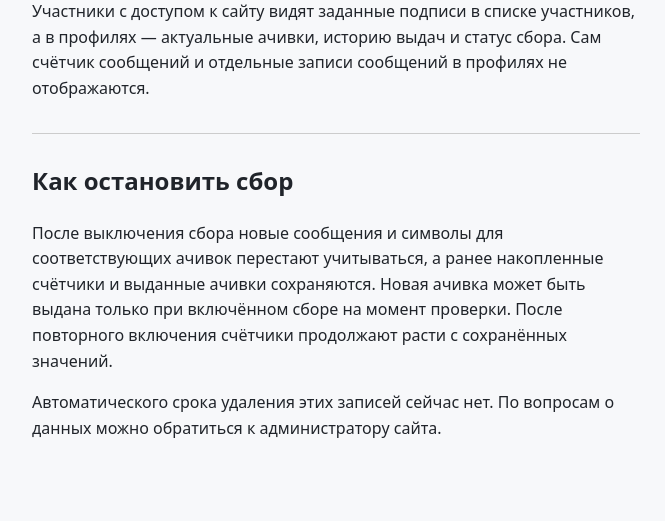
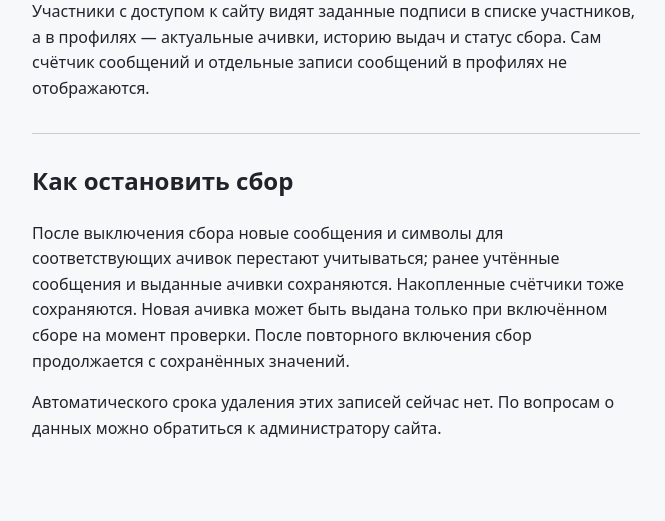
Before and after one commit to prafdin/tg-bot-achiever, a Python web app: template app/templates/data_policy.html in a window 1280 px wide. Shown: the part 1146-1667 px from the top of the page, without its empty margins (304-969 px from the left). Run offline with Jinja, Linux system fonts and the light colour scheme; the template is opened without the code that fills it, so the values that code supplies are empty.

Commit message:
Clarify retained counters in data policy

```diff
--- a/app/templates/data_policy.html
+++ b/app/templates/data_policy.html
@@ -32,7 +32,7 @@
 
     <section>
         <h2>Как остановить сбор</h2>
-        <p>После выключения сбора новые сообщения и символы для соответствующих ачивок перестают учитываться, а ранее накопленные счётчики и выданные ачивки сохраняются. Новая ачивка может быть выдана только при включённом сборе на момент проверки. После повторного включения счётчики продолжают расти с сохранённых значений.</p>
+        <p>После выключения сбора новые сообщения и символы для соответствующих ачивок перестают учитываться; ранее учтённые сообщения и выданные ачивки сохраняются. Накопленные счётчики тоже сохраняются. Новая ачивка может быть выдана только при включённом сборе на момент проверки. После повторного включения сбор продолжается с сохранённых значений.</p>
         <p>Автоматического срока удаления этих записей сейчас нет. По вопросам о данных можно обратиться к администратору сайта.</p>
     </section>
 </main>
```
